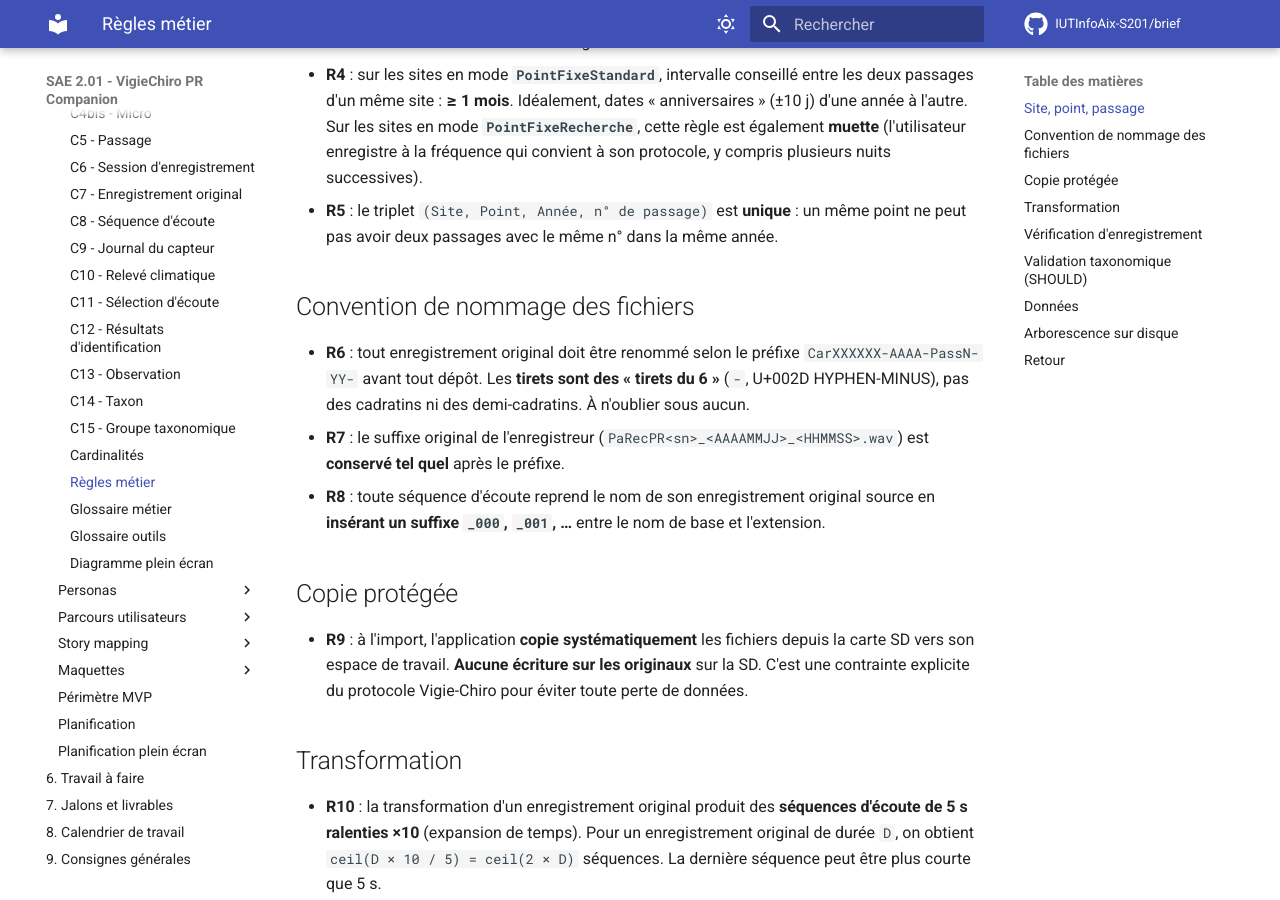
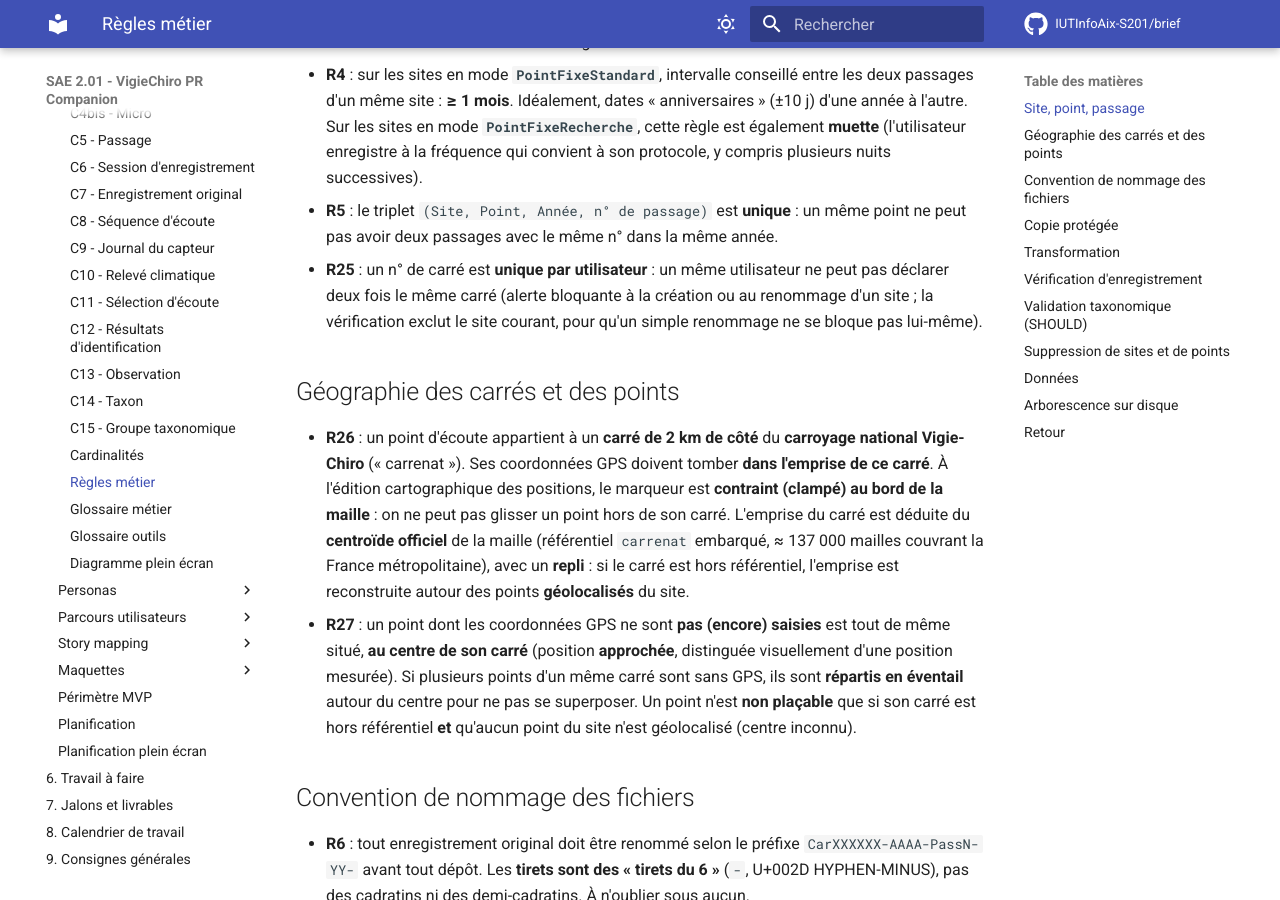
Before and after one commit to IUTInfoAix-S201/brief, an MkDocs documentation site: the page built from docs/Analyse et conception/Modèle conceptuel/Règles métier.md, in a window 1280 px wide and 900 px high, scrolled down 581 px. Built offline with MkDocs 1.6.1 and Material for MkDocs 9.7.7, drawn with Linux system fonts in a browser that asks for light colours; comment, search, counter and statistics services are not loaded; some of the changed text lies outside the part shown.

Commit message:
refonte(mcd): expliciter les règles métier implicites de l'app (3/6)
L'application a implémenté des règles non écrites dans le modèle conceptuel.
On les explicite (R25-R28), ancrées et reliées aux entités concernées.

- R25 — carré UNIQUE par utilisateur (alerte bloquante à la création/renommage,
  hors site courant).
- R26 — un point appartient à une maille 2 km du carroyage national (carrenat) ;
  ses coordonnées GPS sont DANS l'emprise du carré, et l'édition cartographique
  CLAMPE le marqueur au bord de la maille. Emprise = centroïde officiel
  (référentiel carrenat ≈ 137 000 mailles) avec repli autour des points
  géolocalisés du site si le carré est hors référentiel.
- R27 — un point SANS GPS est situé au centre de son carré (position approchée,
  réparti en éventail si plusieurs) ; non plaçable seulement si carré hors
  référentiel ET aucun point géolocalisé.
- R28 — un point ou un site qui PORTE DES PASSAGES ne peut pas être supprimé.

Relié depuis C2 (Site) et C3 (Point). L'ensemble des entités C1-C15 + C4bis
reste conforme au schéma (recherche et analyse réutilisent les entités
existantes, aucune nouvelle classe). mkdocs build --strict : vert.

```diff
--- a/docs/Analyse et conception/Modèle conceptuel/Règles métier.md
+++ b/docs/Analyse et conception/Modèle conceptuel/Règles métier.md
@@ -12,6 +12,12 @@ Les 24 règles métier du modèle conceptuel. Chaque règle a un identifiant anc
     L'application **alerte sans bloquer** si l'utilisateur déclare un passage hors fenêtre. Sur les sites en mode **`PointFixeRecherche`** (dates personnalisées pour des besoins recherche), cette règle est **muette** : aucune alerte n'est générée.
 - **R4**{ #r4 } : sur les sites en mode **`PointFixeStandard`**, intervalle conseillé entre les deux passages d'un même site : **≥ 1 mois**. Idéalement, dates « anniversaires » (±10 j) d'une année à l'autre. Sur les sites en mode **`PointFixeRecherche`**, cette règle est également **muette** (l'utilisateur enregistre à la fréquence qui convient à son protocole, y compris plusieurs nuits successives).
 - **R5**{ #r5 } : le triplet `(Site, Point, Année, n° de passage)` est **unique** : un même point ne peut pas avoir deux passages avec le même n° dans la même année.
+- **R25**{ #r25 } : un n° de carré est **unique par utilisateur** : un même utilisateur ne peut pas déclarer deux fois le même carré (alerte bloquante à la création ou au renommage d'un site ; la vérification exclut le site courant, pour qu'un simple renommage ne se bloque pas lui-même).
+
+## Géographie des carrés et des points
+
+- **R26**{ #r26 } : un point d'écoute appartient à un **carré de 2 km de côté** du **carroyage national Vigie-Chiro** (« carrenat »). Ses coordonnées GPS doivent tomber **dans l'emprise de ce carré**. À l'édition cartographique des positions, le marqueur est **contraint (clampé) au bord de la maille** : on ne peut pas glisser un point hors de son carré. L'emprise du carré est déduite du **centroïde officiel** de la maille (référentiel `carrenat` embarqué, ≈ 137 000 mailles couvrant la France métropolitaine), avec un **repli** : si le carré est hors référentiel, l'emprise est reconstruite autour des points **géolocalisés** du site.
+- **R27**{ #r27 } : un point dont les coordonnées GPS ne sont **pas (encore) saisies** est tout de même situé, **au centre de son carré** (position **approchée**, distinguée visuellement d'une position mesurée). Si plusieurs points d'un même carré sont sans GPS, ils sont **répartis en éventail** autour du centre pour ne pas se superposer. Un point n'est **non plaçable** que si son carré est hors référentiel **et** qu'aucun point du site n'est géolocalisé (centre inconnu).
 
 ## Convention de nommage des fichiers
 
@@ -49,6 +55,10 @@ Les 24 règles métier du modèle conceptuel. Chaque règle a un identifiant anc
     - `null` : aucune validation n'a encore été effectuée (l'observation conserve uniquement les colonnes `tadarida_*`, cf. [R17](#r17)).
 
     Ce mode est tracé en BD et restituable dans l'export `_Vu.csv` (colonne optionnelle, à activer selon attentes Vigie-Chiro). Sa principale utilité : permettre à un évaluateur scientifique de distinguer ce qui a été réellement vérifié à l'oreille de ce qui a été propagé sur confiance.
+
+## Suppression de sites et de points
+
+- **R28**{ #r28 } : un **point d'écoute** ou un **site** qui **porte des passages** ne peut pas être supprimé (garde-fou contre la perte de données rattachées). La suppression est **bloquée** tant qu'au moins un passage y est rattaché ; l'interface l'indique (action désactivée avec info-bulle explicative, ou message au clic). Pour supprimer, il faut d'abord retirer les passages concernés.
 
 ## Données
 
```
Also changed, not shown: other parts of docs/Analyse et conception/Modèle conceptuel/Règles métier.md (+1 -1 lines), docs/Analyse et conception/Modèle conceptuel/C2 - Site de suivi.md (+3 -0 lines), docs/Analyse et conception/Modèle conceptuel/C3 - Point d'écoute.md (+4 -1 lines).
